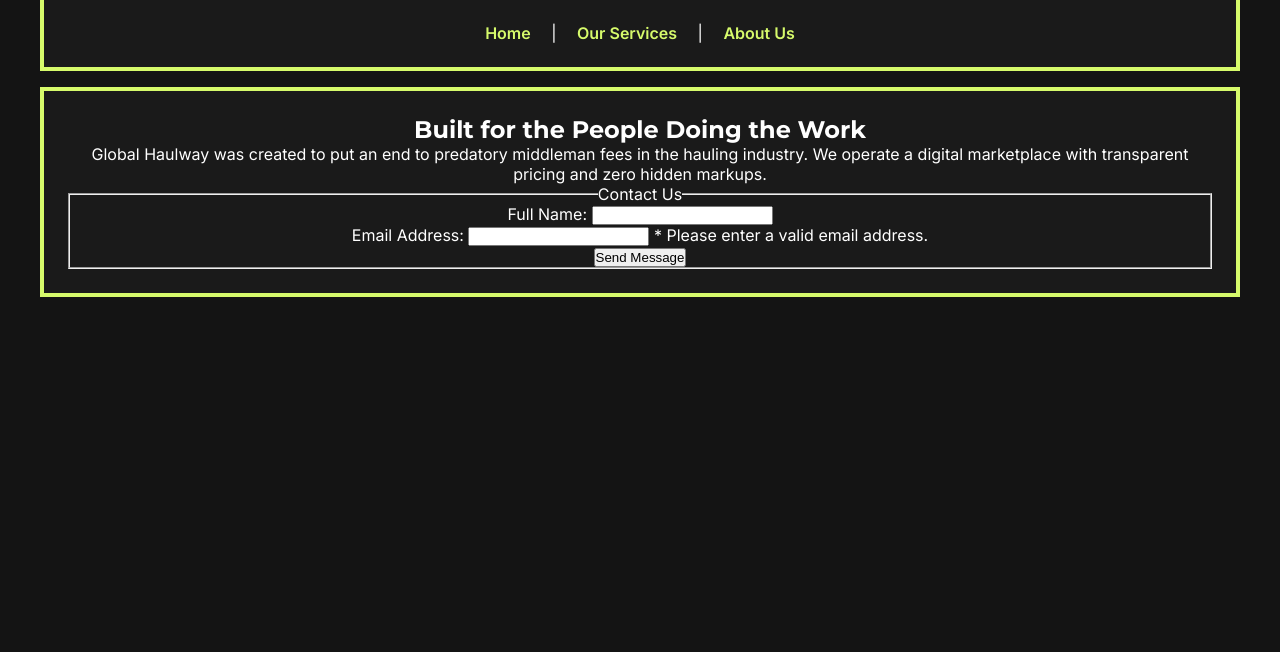
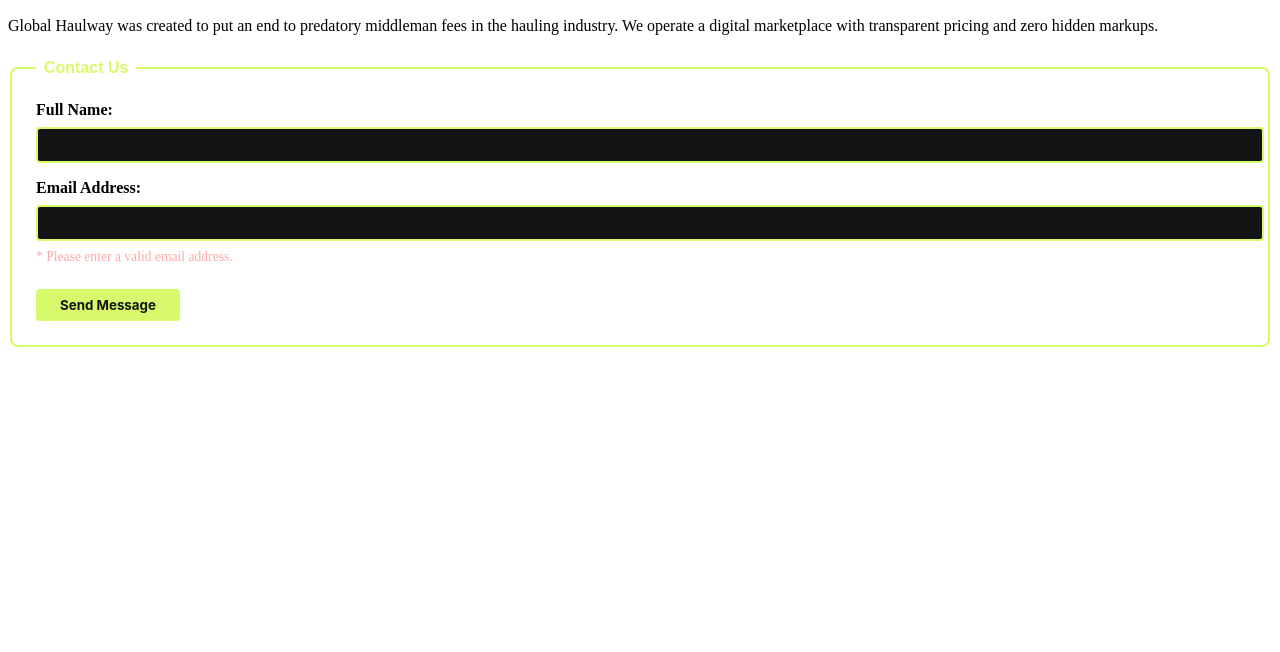
Before and after one commit to dmadison-dot/Global-Haulway-test, a plain HTML site: page about.html in a window 1280 px wide. Shown: the part 148-800 px from the top of the page. Drawn offline with Linux system fonts and the light colour scheme.

Commit message:
Refactor CSS for contact form styling

```diff
--- a/style.css
+++ b/style.css
@@ -1,99 +1,61 @@
-/* Import Google Font Pairing (Rubric Requirement) */
-@import url('https://fonts.googleapis.com/css2?family=Inter:wght@400;600&family=Montserrat:wght@700&display=swap');
-
-/* Global Reset & Overflow Prevention */
-* {
-    margin: 0;
-    padding: 0;
-    box-sizing: border-box;
-}
-
-/* Selector 1: Type (body, img) */
-body {
-    background-color: #141414;
-    color: #ffffff;
-    /* Rubric Requirement: Google Font Pairing (Body) */
-    font-family: 'Inter', sans-serif;
-    overflow-x: hidden;
-}
-
-/* Rubric Requirement: Google Font Pairing (Headers) */
-h1, h2, h3 {
-    font-family: 'Montserrat', sans-serif;
-}
-
-/* Selector 2: ID (#main-header) */
-#main-header {
-    background-color: #22241C;
-    color: #D6FA6B;
-    /* Rubric Requirement: 8px spacing system */
-    margin: 24px;
-    padding: 24px;
-    border: 4px solid #D6FA6B;
-    text-align: center;
-}
-
-/* Selector 3: Class (.content-box, .service-card, etc) */
-.content-box {
-    background-color: #1a1a1a;
-    color: #ffffff;
-    /* Rubric Requirement: 8px spacing system */
-    margin: 16px auto;
-    padding: 24px;
-    border: 4px solid #D6FA6B;
-    max-width: 1200px;
-    text-align: center;
-}
-
-.content-box nav a {
-    color: #D6FA6B;
-    text-decoration: none;
-    font-weight: 600;
-    margin: 0 16px; /* 8px multiple */
-}
-
-img {
-    margin: 8px; /* 8px multiple */
-    padding: 8px; /* 8px multiple */
-    border: 2px dashed #D6FA6B;
-}
-
-/* --- RUBRIC REQUIREMENT: RESPONSIVE GRID LAYOUT --- */
-
-/* Mobile Viewport Default (320px+) */
-.services-grid {
-    display: grid;
-    grid-template-columns: 1fr;
-    gap: 24px; /* 8px multiple */
-    max-width: 1200px;
-    margin: 24px auto; /* 8px multiple */
-    padding: 0 24px; /* 8px multiple */
-}
-
-.service-card {
-    background-color: #1a1a1a;
-    border: 4px solid #D6FA6B;
-    border-radius: 8px; /* 8px multiple */
-    padding: 24px; /* 8px multiple */
+/* --- RUBRIC REQUIREMENT: ACCESSIBLE FORM STYLING --- */
+.contact-form {
+    margin-top: 24px;
     text-align: left;
 }
 
-.service-card h3 {
-    color: #D6FA6B;
-    margin-bottom: 8px; /* 8px multiple */
+.contact-form fieldset {
+    border: 2px solid #D6FA6B;
+    padding: 24px;
+    border-radius: 8px;
 }
 
-/* Tablet Breakpoint (768px+) */
-@media (min-width: 768px) {
-    .services-grid {
-        grid-template-columns: repeat(2, 1fr);
-    }
+.contact-form legend {
+    color: #D6FA6B;
+    font-family: 'Montserrat', sans-serif;
+    font-weight: 700;
+    padding: 0 8px;
 }
 
-/* Desktop Breakpoint (1200px+) */
-@media (min-width: 1200px) {
-    .services-grid {
-        grid-template-columns: repeat(3, 1fr);
-        gap: 40px; /* 8px multiple */
-    }
+.form-group {
+    margin-bottom: 16px;
 }
+
+.form-group label {
+    display: block;
+    margin-bottom: 8px;
+    font-weight: 600;
+}
+
+.form-group input {
+    width: 100%;
+    padding: 8px;
+    background-color: #141414;
+    color: #ffffff;
+    border: 2px solid #D6FA6B;
+    border-radius: 4px;
+    font-family: 'Inter', sans-serif;
+}
+
+.error-text {
+    color: #ffaaaa;
+    font-size: 0.85rem;
+    display: block;
+    margin-top: 8px;
+}
+
+.submit-btn {
+    background-color: #D6FA6B;
+    color: #141414;
+    padding: 8px 24px;
+    border: none;
+    font-weight: 700;
+    font-family: 'Inter', sans-serif;
+    cursor: pointer;
+    border-radius: 4px;
+    margin-top: 8px;
+}
+
+.submit-btn:hover {
+    background-color: #ffffff;
+}
```
